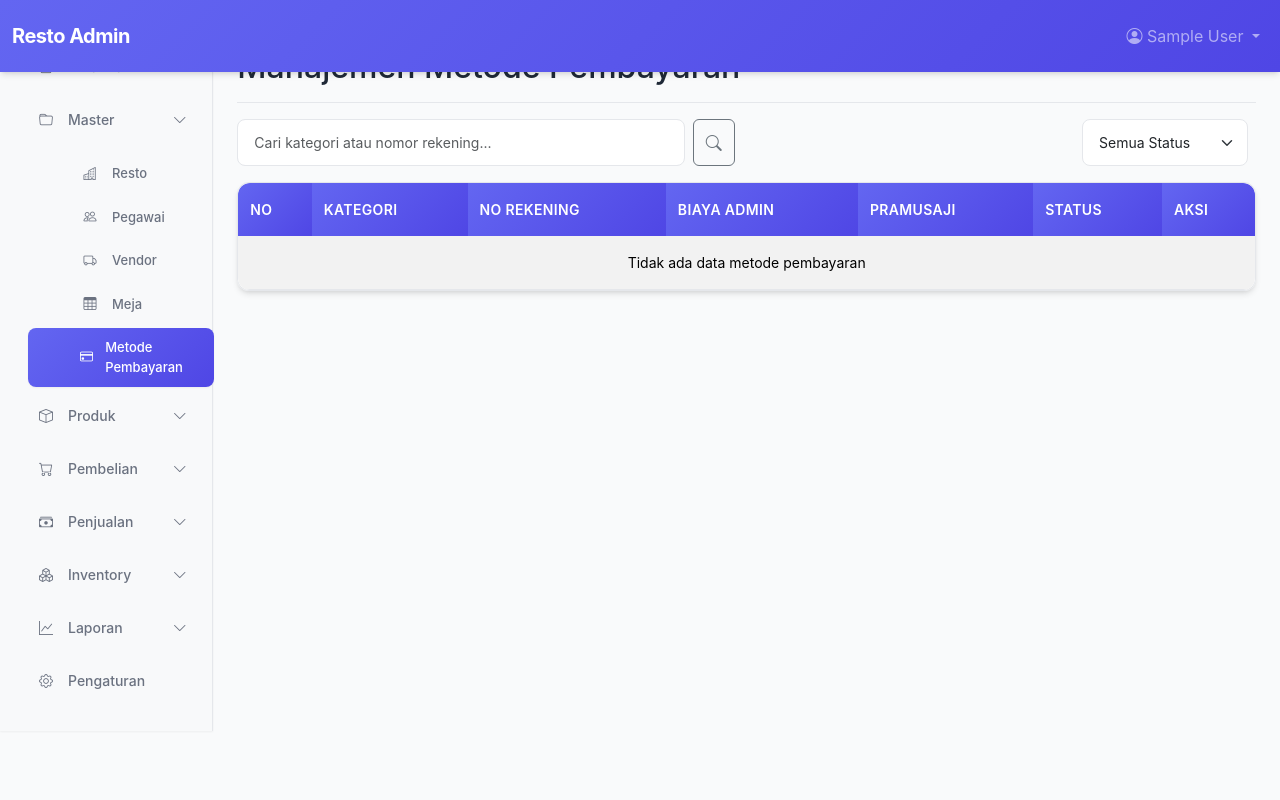
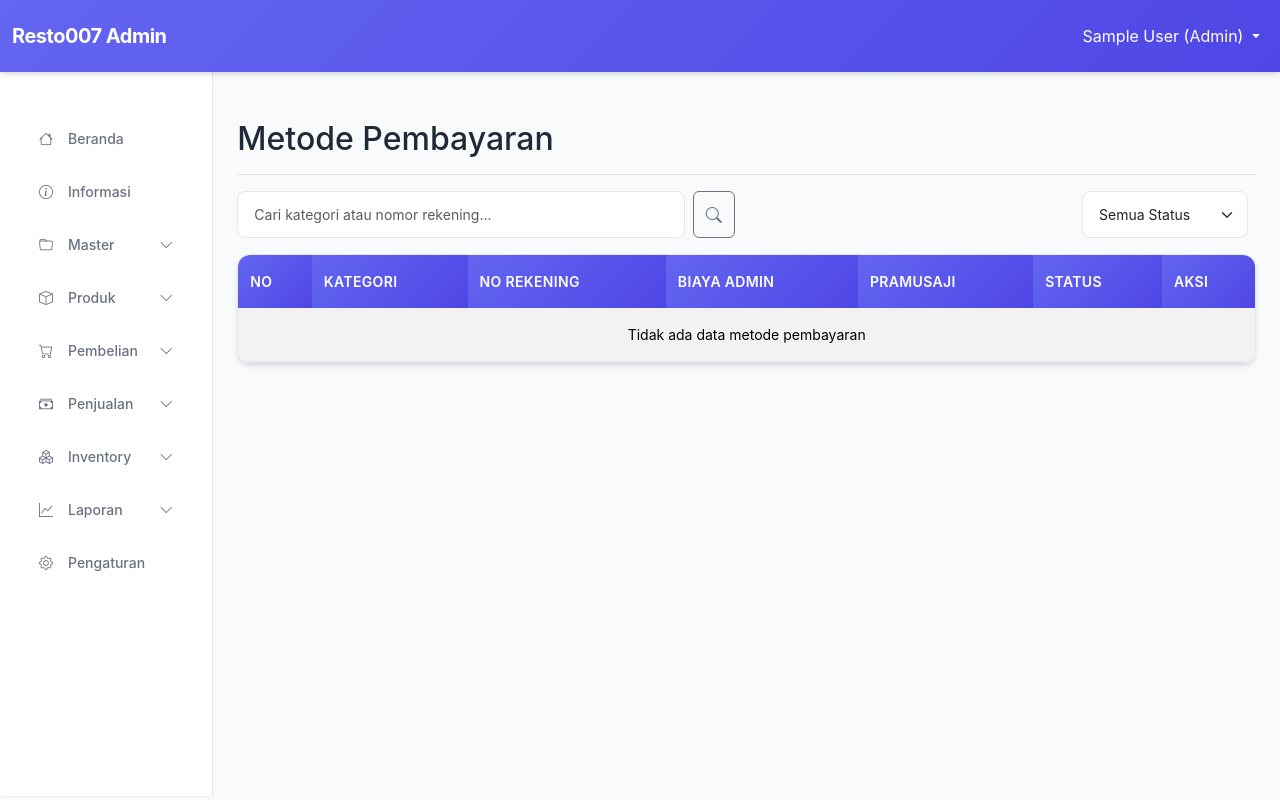
Before and after one commit to samcodingcoach/MentimunAPI, a PHP site: page /metode_pembayaran.php in a window 1280 px wide. Run offline with PHP 8.4, Linux system fonts and the light colour scheme; the visitor is signed in with stand-in values (Sample User, id 1); data that the repository does not hold is empty; some libraries are stand-ins or nearby versions.

Commit message:
fix metod

```diff
--- a/public/admin/metode_pembayaran.php
+++ b/public/admin/metode_pembayaran.php
@@ -151,39 +151,45 @@ if (!empty($params)) {
     <link href="../css/admin.css" rel="stylesheet">
 </head>
 <body>
+    <!-- Top Navbar -->
+    <nav class="navbar navbar-expand-lg navbar-dark bg-primary">
       <div class="container-fluid">
-        <div class="row">
-            <!-- Top Navbar -->
-            <nav class="navbar navbar-expand-lg navbar-dark bg-dark fixed-top">
-                <div class="container-fluid">
-                    <button class="navbar-toggler d-lg-none" type="button" data-bs-toggle="offcanvas" data-bs-target="#sidebar" aria-controls="sidebar">
+        <button class="navbar-toggler" type="button" data-bs-toggle="offcanvas" data-bs-target="#sidebarOffcanvas" aria-controls="sidebarOffcanvas">
           <span class="navbar-toggler-icon"></span>
         </button>
-                    <a class="navbar-brand" href="#">Resto Admin</a>
+        <a class="navbar-brand" href="#">Resto007 Admin</a>
         <div class="navbar-nav ms-auto">
           <div class="nav-item dropdown">
-                            <a class="nav-link dropdown-toggle" href="#" role="button" data-bs-toggle="dropdown">
-                                <i class="bi bi-person-circle"></i> <?php echo htmlspecialchars($_SESSION['nama_lengkap']); ?>
+            <a class="nav-link dropdown-toggle text-white" href="#" role="button" data-bs-toggle="dropdown">
+              <?php echo htmlspecialchars($_SESSION["nama_lengkap"]); ?> (<?php echo htmlspecialchars($_SESSION["jabatan"]); ?>)
             </a>
-                            <ul class="dropdown-menu dropdown-menu-end">
-                                <li><a class="dropdown-item" href="#"><i class="bi bi-person"></i> Profil</a></li>
-                                <li><a class="dropdown-item" href="#"><i class="bi bi-gear"></i> Pengaturan</a></li>
+            <ul class="dropdown-menu">
+              <li><a class="dropdown-item" href="#">Ubah Password</a></li>
               <li><hr class="dropdown-divider"></li>
-                                <li><a class="dropdown-item" href="logout.php"><i class="bi bi-box-arrow-right"></i> Logout</a></li>
+              <li><a class="dropdown-item" href="logout.php">Logout</a></li>
             </ul>
           </div>
         </div>
       </div>
     </nav>
 
-            <!-- Desktop Sidebar -->
-            <nav id="sidebar" class="col-md-3 col-lg-2 d-md-block bg-light sidebar collapse">
+    <div class="container-fluid">
+      <div class="row">
+        <!-- Sidebar -->
+        <div class="col-md-3 col-lg-2 d-md-block sidebar collapse" id="sidebarMenu">
           <div class="position-sticky pt-3">
             <ul class="nav flex-column">
               <li class="nav-item">
                 <a class="nav-link" href="index.php">
                   <i class="bi bi-house"></i>
                   <span>Beranda</span>
+                </a>
+              </li>
+
+              <li class="nav-item">
+                <a class="nav-link" href="#">
+                  <i class="bi bi-info-circle"></i>
+                  <span>Informasi</span>
                 </a>
               </li>
 
@@ -195,7 +201,7 @@ if (!empty($params)) {
                   <span>Master</span>
                   <i class="bi bi-chevron-down ms-auto"></i>
                 </a>
-                            <div class="collapse show" id="masterMenu">
+                <div class="collapse" id="masterMenu">
                   <ul class="nav flex-column ms-3">
                     <li class="nav-item"><a class="nav-link" href="resto.php"><i class="bi bi-building"></i> Resto</a></li>
                     <li class="nav-item"><a class="nav-link" href="pegawai.php"><i class="bi bi-people"></i> Pegawai</a></li>
@@ -304,10 +310,10 @@ if (!empty($params)) {
                         </li>
             </ul>
           </div>
-            </nav>
+        </div>
 
         <!-- Mobile Sidebar (Offcanvas) -->
-            <div class="offcanvas offcanvas-start d-lg-none" tabindex="-1" id="sidebar">
+        <div class="offcanvas offcanvas-start d-lg-none" tabindex="-1" id="sidebarOffcanvas">
           <div class="offcanvas-header">
             <h5 class="offcanvas-title">Menu</h5>
             <button type="button" class="btn-close" data-bs-dismiss="offcanvas"></button>
@@ -321,6 +327,13 @@ if (!empty($params)) {
                 </a>
               </li>
 
+              <li class="nav-item">
+                <a class="nav-link" href="#">
+                  <i class="bi bi-info-circle"></i>
+                  <span>Informasi</span>
+                </a>
+              </li>
+
               <?php if($_SESSION["jabatan"] == "Admin"): ?>
               <!-- Master Menu -->
               <li class="nav-item">
@@ -329,14 +342,13 @@ if (!empty($params)) {
                   <span>Master</span>
                   <i class="bi bi-chevron-down ms-auto"></i>
                 </a>
-                            <div class="collapse show" id="masterMenuMobile">
+                <div class="collapse" id="masterMenuMobile">
                   <ul class="nav flex-column ms-3">
                     <li class="nav-item"><a class="nav-link" href="resto.php"><i class="bi bi-building"></i> Resto</a></li>
                     <li class="nav-item"><a class="nav-link" href="pegawai.php"><i class="bi bi-people"></i> Pegawai</a></li>
                     <li class="nav-item"><a class="nav-link" href="vendor.php"><i class="bi bi-truck"></i> Vendor</a></li>
                     <li class="nav-item"><a class="nav-link" href="meja.php"><i class="bi bi-table"></i> Meja</a></li>
                     <li class="nav-item"><a class="nav-link active" href="metode_pembayaran.php"><i class="bi bi-credit-card"></i> Metode Pembayaran</a></li>
-                                    <li class="nav-item"><a class="nav-link" href="#"><i class="bi bi-cash"></i> Bayar</a></li>
                   </ul>
                 </div>
               </li>
@@ -443,7 +455,7 @@ if (!empty($params)) {
         <!-- Main Content -->
         <main class="col-md-9 ms-sm-auto col-lg-10 px-md-4">
           <div class="d-flex justify-content-between flex-wrap flex-md-nowrap align-items-center pt-3 pb-2 mb-3 border-bottom">
-                    <h1 class="h2">Manajemen Metode Pembayaran</h1>
+            <h1 class="h2">Metode Pembayaran</h1>
           </div>
 
           <!-- Alert Messages -->
@@ -672,6 +684,10 @@ if (!empty($params)) {
     <div class="modal-backdrop fade show"></div>
     <?php endif; ?>
 
+        </main>
+      </div>
+    </div>
+
     <script src="../js/bootstrap.bundle.min.js"></script>
 </body>
 </html>
```
Also changed, not shown: gemini.md (+13 -0 lines). Lines whose indentation alone changed are shown as unchanged.
